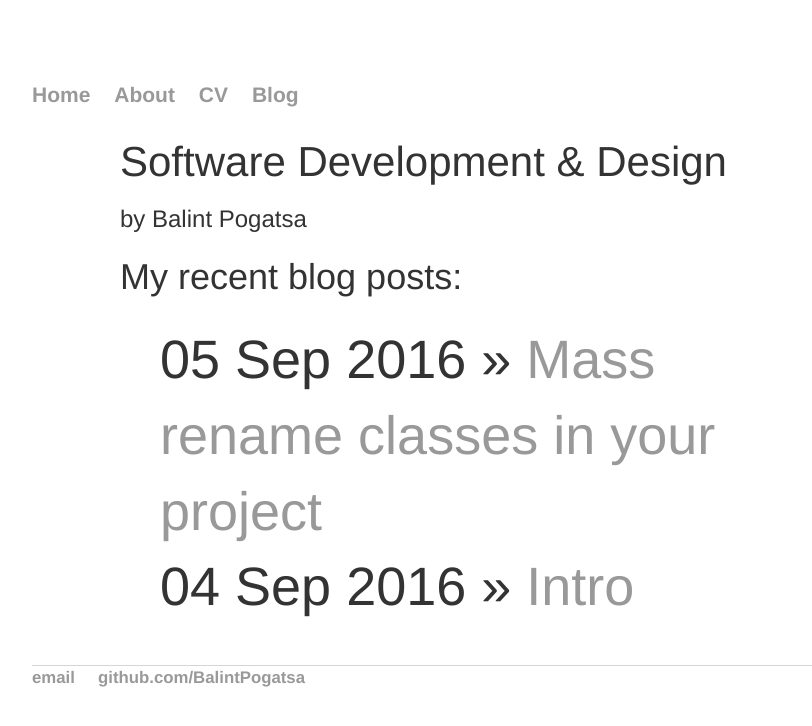
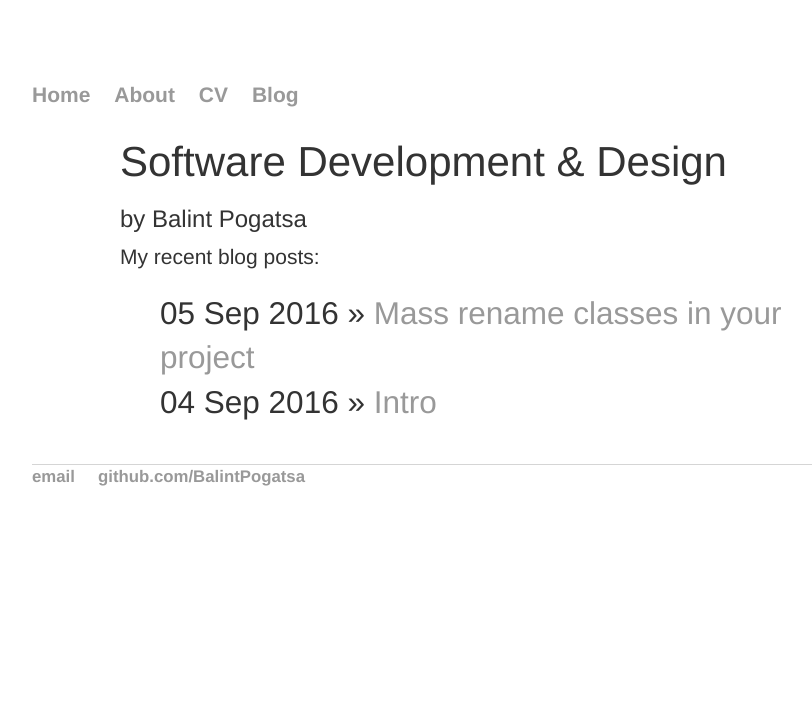
Before and after one commit to BalintPogatsa/BalintPogatsa.github.io, a Jekyll site: the page built from index.html, in a window 1280 px wide. Shown: the top 726 px of the page, without its empty margins (160-972 px from the left). Built offline with Jekyll 4.4.1, drawn with Linux system fonts in a browser that asks for light colours.

Commit message:
added missing closing tag

```diff
--- a/index.html
+++ b/index.html
@@ -4,7 +4,7 @@ title: Development &amp; Design
 ---
 <div class="blurb">
 	<h1>Software Development &amp; Design</h1>
-	<h3>by Balint Pogatsa<h3>
+	<h3>by Balint Pogatsa</h3>
 	<p>My recent blog posts:</p>
 	<ul class="posts">
 
```
